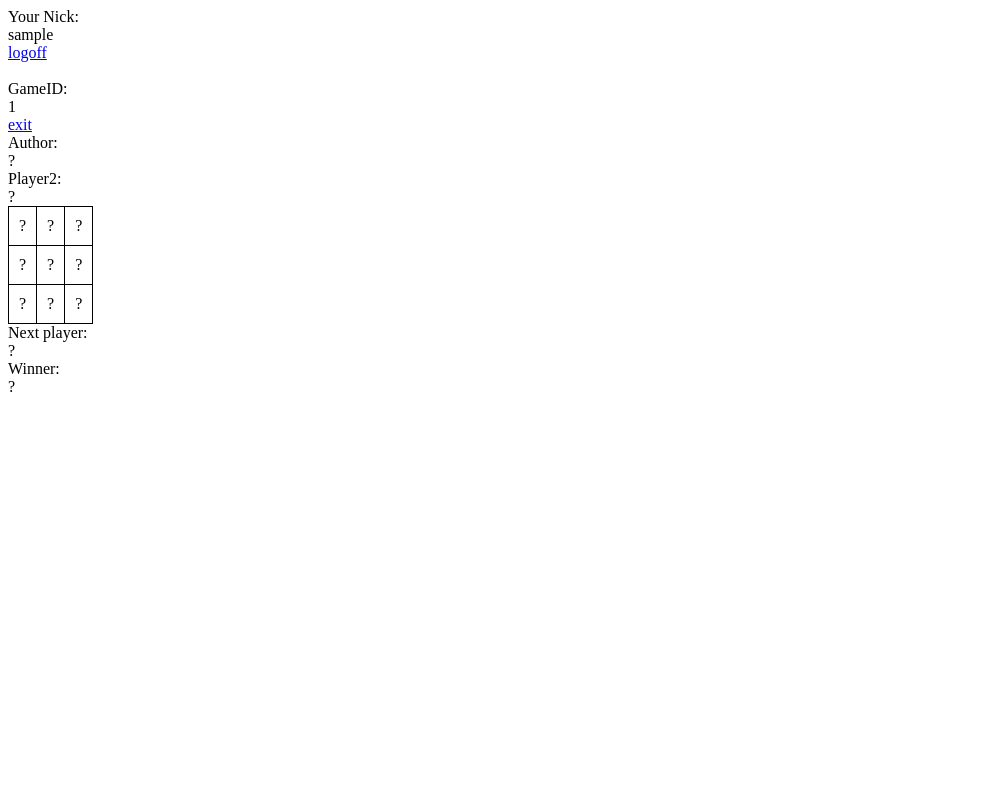
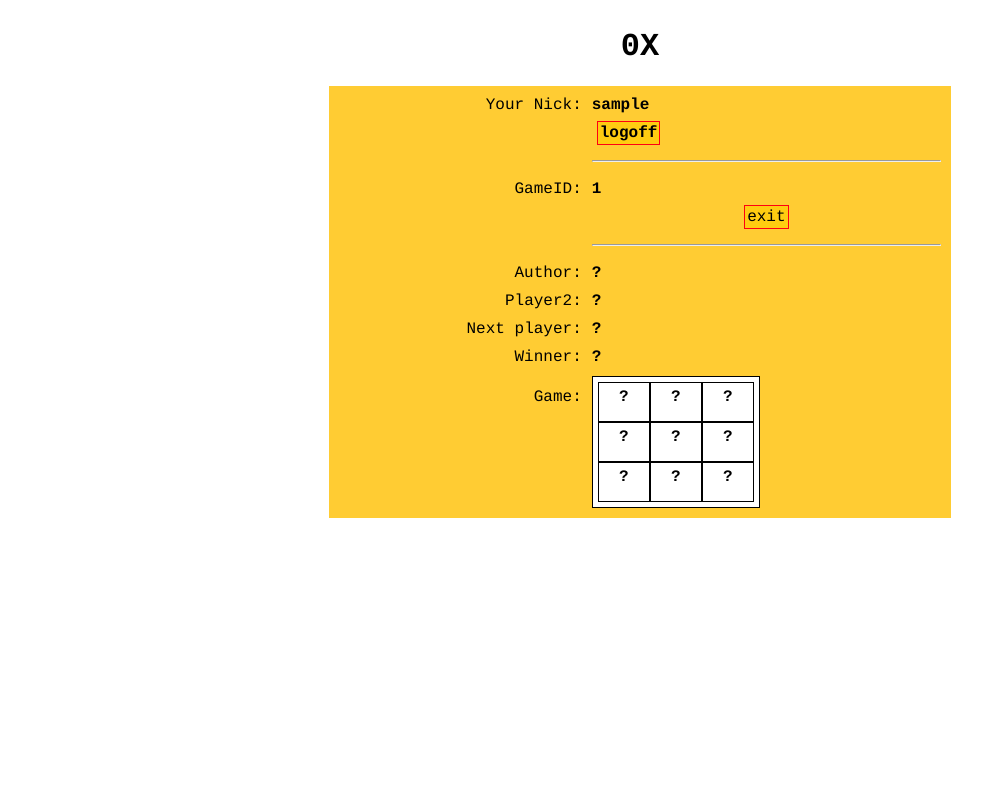
Before and after one commit to sea-kg/0X, a PHP site: page / in a window 1280 px wide. Shown: the whole page, without its empty margins (0-1006 px from the left). Run offline with PHP 8.4, Linux system fonts and the light colour scheme; the visitor is signed in with stand-in values (Sample User, id 1).

Commit message:
fixed styles

```diff
--- /dev/null
+++ b/www/css/main.css
@@ -0,0 +1,102 @@
+.x_main {
+	background: white; /* Цвет фона */
+	padding: 20px;
+	font-family: Courier, monospace;
+	text-align: center;
+}
+
+.x_content {
+	display: table;
+	padding: 5px;
+	background: #fc3;
+	margin-left: auto ;
+	margin-right: auto ;
+	width: 50%;
+}
+
+.x_fields {
+	display: table;
+	padding: 5px;
+	background: white;
+	border: 1px solid black;
+}
+
+.x_fields_row {
+	display: table-row;
+	padding: 5px;
+	background: white;
+}
+
+.x_fields_cell {
+	display: table-cell;
+	padding: 5px;
+	width: 40px;
+	height: 40px;
+	background: white;
+	text-align: center;
+	border: 1px solid black;
+}
+
+.x_label {
+	display: table-cell;
+	padding: 5px;
+}
+
+.x_label_value {
+	display: table-cell;
+	padding: 5px;
+	font-weight: bold;
+	text-align: left;
+}
+
+.x_label_name {
+	display: table-cell;
+	text-align: right;
+	padding: 5px;
+}
+
+.x_line {
+	display: table-row;
+	padding: 5px;
+}
+
+.x_content {
+	display: table;
+}
+
+/* unvisited link */
+a:link {
+    color: #000000;
+    background: #fc1;
+    border: 1px solid #f01;
+    padding: 2px;
+    margin: 5px;
+    text-decoration: none;
+}
+
+/* visited link */
+a:visited {
+    color: #000000;
+    border: 1px solid #f01;
+    padding: 2px;
+    margin: 5px;
+    text-decoration: none;
+}
+
+/* mouse over link */
+a:hover {
+    color: #000000;
+    border: 1px solid black;
+    padding: 2px;
+    margin: 5px;
+    text-decoration: none;
+}
+
+/* selected link */
+a:active {
+    color: #000000;
+    border: 1px solid black;
+    padding: 2px;
+    margin: 5px;
+    text-decoration: none;
+}
--- a/www/index.php
+++ b/www/index.php
@@ -197,6 +197,7 @@
 	<head>
 		<title> Tic Tac Toe </title>
 		<meta http-equiv="Content-Type" content="text/html; charset=utf-8" />
+		<link rel="stylesheet" href="css/main.css" />
 		<script type="text/javascript">
 //<![CDATA[
 
@@ -268,7 +269,7 @@ function set_here(e) {
 //]]>
 		</script>
 	</head>
-	<body onload="onload_body();">
+	<body class="x_main" onload="onload_body();">
 <?
 	if (isset( $_GET['game_not_exists']))
 	{
@@ -284,55 +285,123 @@ function set_here(e) {
 	{
 		echo '<h1>Game busy!</h1><br>';
 	}
+	echo '<h1>0X</h1>';
+	echo '<div class="x_content">';
 
 	if (!isset($_SESSION['nick'])) {
-		?>
-			<form>Your nick:
+		echo '
+			<div class="x_line">
+				<div class="x_label_name">Your Nick:</div>
+				<div class="x_label_value">
+					<form>
 						<input type="text" name="setnick" value=""/>
 						<input type="submit" value="logon"/>
 					</form>
-		<?
+				</div>
+			</div>
+		';
 	} else {
-		echo 'Your Nick: <div id="nick">'.$_SESSION['nick'].'</div> <a href="?rmnick">logoff</a><br><br>';
+		echo '
+			<div class="x_line">
+				<div class="x_label_name">Your Nick:</div>
+				<div class="x_label_value" id="nick">'.$_SESSION['nick'].'</div>
+			</div>
+			<div class="x_line">
+				<div class="x_label_name"></div>
+				<div class="x_label_value"><a href="?rmnick">logoff</a></div>
+			</div>
+			<div class="x_line">
+				<div class="x_label_name"></div>
+				<div class="x_label_value"><hr></div>
+			</div>
+		';
 		if (!isset($_SESSION['gameid']))
 		{
-			echo '<a href="?create_game">create game</a><br> or
-				<form>GameID:
+			echo '
+			<div class="x_line">
+				<div class="x_label_name">GameID:</div>
+				<div class="x_label_value">
+					<form>
 						<input type="text" name="setgameid" value=""/>
 						<input type="submit" value="select"/>
 					</form>
+				</div>
+			</div>
+			<div class="x_line">
+				<div class="x_label_name"></div>
+				<div class="x_label_value">
+					or <a href="?create_game">create game</a>
+				</div>
+			</div>
+			<div class="x_line">
+				<div class="x_label_name"></div>
+				<div class="x_label_value"><hr></div>
+			</div>
 			';
 		} else {
-			echo 'GameID: <div id="gameid">'.$_SESSION['gameid'].'</div> <a href="?exit_game">exit</a><br>';
 			echo '
-			Author: <div id="author">?</div>
-			Player2: <div id="player2">?</div>
-			<table bgcolor=black cellpadding=10 cellspacing=1>
-				<tr>
-					<td bgcolor=white id="c00" onclick="set_here(this);">?</td>
-					<td bgcolor=white id="c01" onclick="set_here(this);">?</td>
-					<td bgcolor=white id="c02" onclick="set_here(this);">?</td>
-				</tr>
-				<tr>
-					<td bgcolor=white id="c10" onclick="set_here(this);">?</td>
-					<td bgcolor=white id="c11" onclick="set_here(this);">?</td>
-					<td bgcolor=white id="c12" onclick="set_here(this);">?</td>
-				</tr>
-				<tr>
-					<td bgcolor=white id="c20" onclick="set_here(this);">?</td>
-					<td bgcolor=white id="c21" onclick="set_here(this);">?</td>
-					<td bgcolor=white id="c22" onclick="set_here(this);">?</td>
-				</tr>
-			</table>
-			Next player:
-			<div id="next_player">?</div>
-			Winner:
-			<div id="winner">?</div>
+			<div class="x_line">
+				<div class="x_label_name">GameID:</div>
+				<div class="x_label_value" id="gameid">'.$_SESSION['gameid'].'</div>
+			</div>
+			<div class="x_line">
+				<div class="x_label_name"></div>
+				<div class="x_label"><a href="?exit_game">exit</a>
+			</div>
+			</div>
+				<div class="x_line">
+				<div class="x_label_name"></div>
+				<div class="x_label_value"><hr></div>
+			</div>
+				';
+			echo '
+				<div class="x_line">
+					<div class="x_label_name">Author:</div>
+					<div class="x_label_value" id="author">?</div>
+				</div>
+				<div class="x_line">
+					<div class="x_label_name">Player2:</div>
+					<div class="x_label_value" id="player2">?</div>
+				</div>
+
+				<div class="x_line">
+					<div class="x_label_name">Next player:</div>
+					<div class="x_label_value" id="next_player">?</div>
+				</div>
+
+				<div class="x_line">
+					<div class="x_label_name">Winner:</div>
+					<div class="x_label_value" id="winner">?</div>
+				</div>
+
+				<div class="x_line">
+					<div class="x_label_name">Game:</div>
+					<div class="x_label_value">
+						<div class="x_fields">
+							<div class="x_fields_row">
+								<div id="c00" class="x_fields_cell" onclick="set_here(this);">?</div>
+								<div id="c01" class="x_fields_cell" onclick="set_here(this);">?</div>
+								<div id="c02" class="x_fields_cell" onclick="set_here(this);">?</div>
+							</div>
+							<div class="x_fields_row">
+								<div id="c10" class="x_fields_cell" onclick="set_here(this);">?</div>
+								<div id="c11" class="x_fields_cell" onclick="set_here(this);">?</div>
+								<div id="c12" class="x_fields_cell" onclick="set_here(this);">?</div>
+							</div>
+							<div class="x_fields_row">
+								<div id="c20" class="x_fields_cell" onclick="set_here(this);">?</div>
+								<div id="c21" class="x_fields_cell" onclick="set_here(this);">?</div>
+								<div id="c22" class="x_fields_cell" onclick="set_here(this);">?</div>
+							</div>
+						</div>
+					</div>
+				</div>
 				<pre id="debug"></pre>
 
 			';
 		}
 	}
+	echo '</div>';
 ?>
 	</body>
 </html>
```
Also changed, not shown: www/config/config.php (added, +13 -0 lines). Lines whose indentation alone changed are shown as unchanged.
